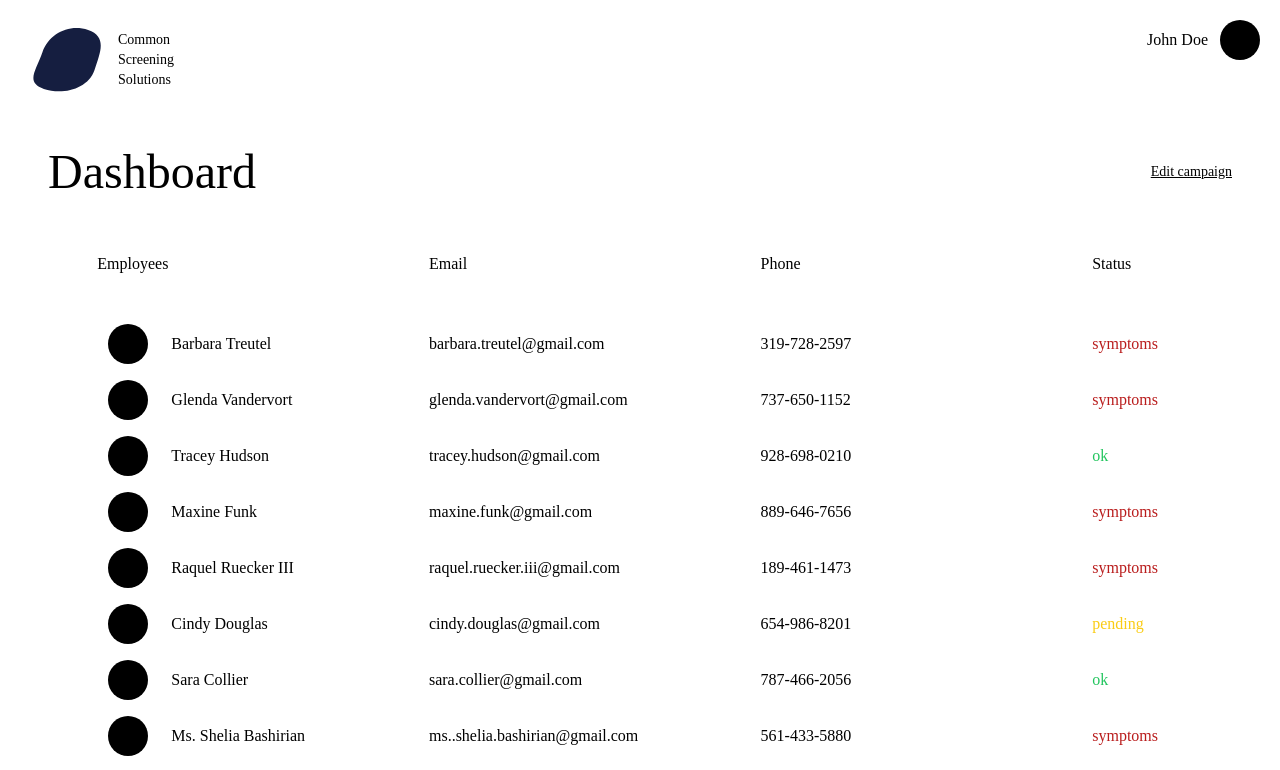
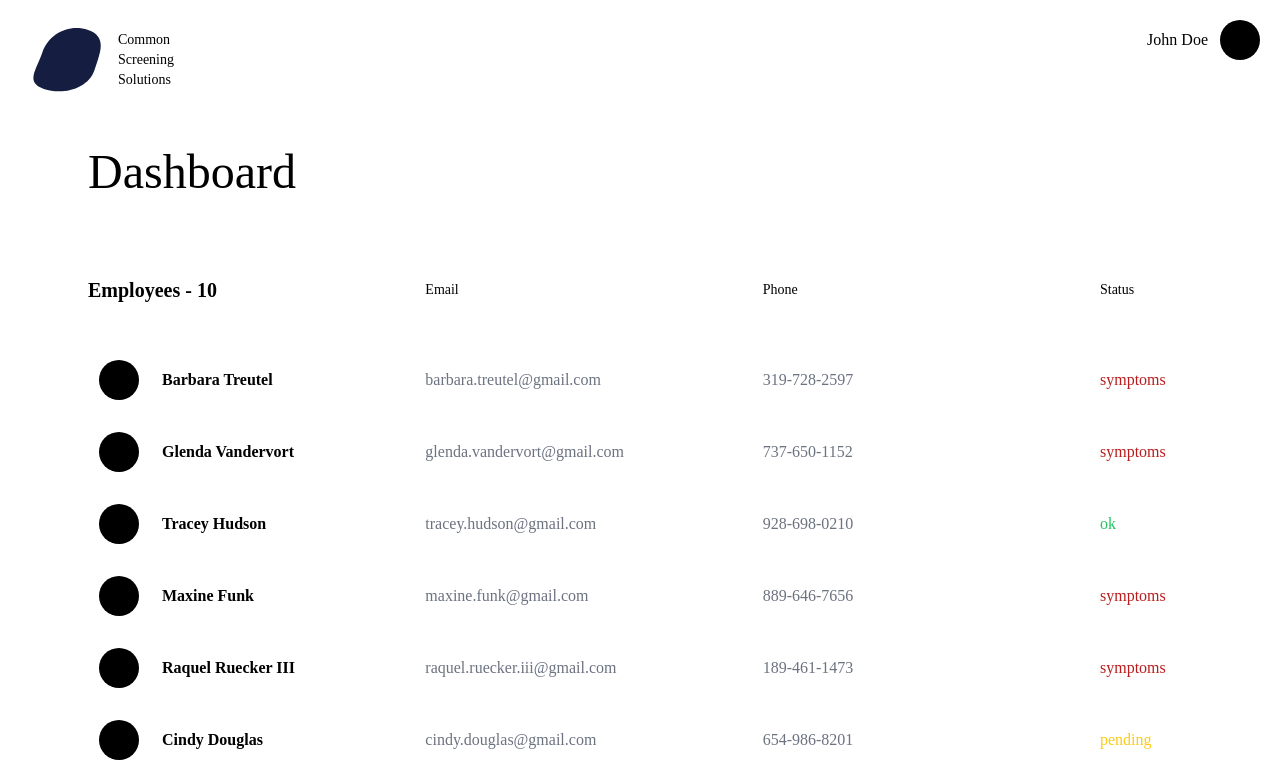
Before and after one commit to Common-Screening-Solutions/CSA, a React (Create React App) app in the folder web/: page / in a window 1280 px wide. Shown: the top 770 px of the page. Built offline with nearby package versions, Linux system fonts and the light colour scheme.

Commit message:
finished basic dash

```diff
--- a/web/src/components/DashboardPage.js
+++ b/web/src/components/DashboardPage.js
@@ -25,10 +25,10 @@ const generateEmployees = () => {
 
 export default function DashboardPage(props) {
   return (
-    <div>
-      <div className="flex items-center justify-between w-full mb-14">
+    <div className="px-10">
+      <div className="flex items-center justify-between w-full mb-20">
         <div className="text-5xl font-medium">Dashboard</div>
-        <div className="text-sm underline">Edit campaign</div>
+        {/* <div className="text-sm underline">Edit campaign</div> */}
       </div>
       <EmployeeList />
     </div>
@@ -39,23 +39,25 @@ function EmployeeList(props) {
   const employees = generateEmployees();
 
   return (
-    <div className="flex flex-col mx-auto w-11/12">
-      <div className="flex justify-between mb-10">
-        <div className="basis-1/4 grow-0">Employees</div>
-        <div className="basis-1/4 grow-0">Email</div>
-        <div className="basis-1/4 grow-0">Phone</div>
-        <div className="basis-1/12 grow-0">Status</div>
+    <div className="flex flex-col gap-8 mx-auto">
+      <div className="flex justify-between items-center mb-6">
+        <div className="basis-1/4 grow-0 font-bold text-xl">
+          Employees - <span>{employees.length}</span>
+        </div>
+        <div className="basis-1/4 grow-0 text-sm">Email</div>
+        <div className="basis-1/4 grow-0 text-sm">Phone</div>
+        <div className="basis-1/12 grow-0 text-sm">Status</div>
       </div>
       {employees.map((e) => (
-        <div className="flex h-14 items-center justify-between">
+        <div className="flex items-center justify-between">
           <div className="basis-1/4 grow-0">
-            <div className="flex gap-3 items-center">
+            <div className="flex gap-3 items-center font-bold">
               <Circle className="h-10" />
               {e.name}
             </div>
           </div>
-          <div className="basis-1/4 grow-0">{e.email}</div>
-          <div className="basis-1/4 grow-0">{e.phone}</div>
+          <div className="basis-1/4 grow-0 text-gray-500">{e.email}</div>
+          <div className="basis-1/4 grow-0 text-gray-500">{e.phone}</div>
           <div className={"basis-1/12 grow-0 " + statuses[e.status]}>
             {e.status}
           </div>
```
